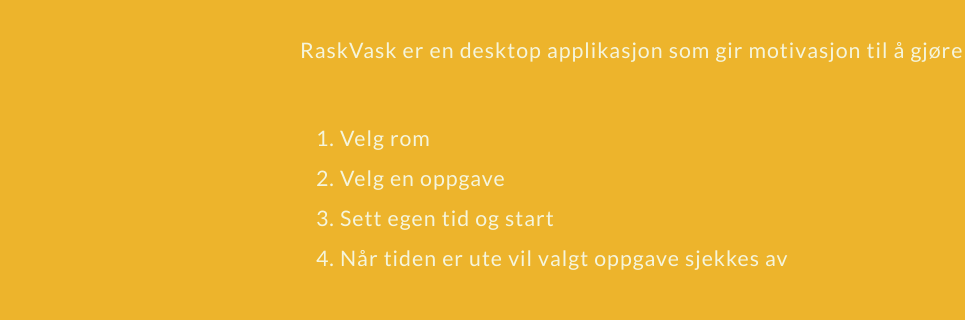
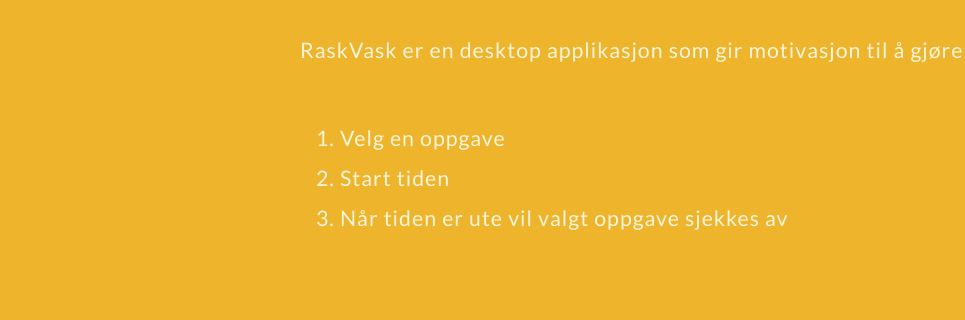
Before and after one commit to Merethee/RaskVask-produkt-side, a plain HTML site: page index.html in a window 1280 px wide. Shown: the part 1353-1673 px from the top of the page, 0-965 px from the left. Drawn offline with Linux system fonts and the light colour scheme.

Commit message:
edit
new design and text

```diff
--- a/index.html
+++ b/index.html
@@ -27,9 +27,8 @@
         <div class="box b2">
             <p class="text-box2">RaskVask er en desktop applikasjon som gir motivasjon til å gjøre husvasken.<br><br>
                 <ol>
-                    <li>Velg rom</li>
                     <li>Velg en oppgave</li>
-                    <li>Sett egen tid og start</li>
+                    <li>Start tiden</li>
                     <li> Når tiden er ute vil valgt oppgave sjekkes av</li>
                 </ol></p>
         </div>
```
Also changed, not shown: img/Desktopimg.png.
